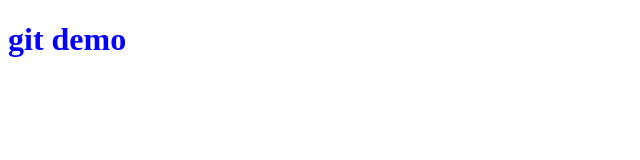
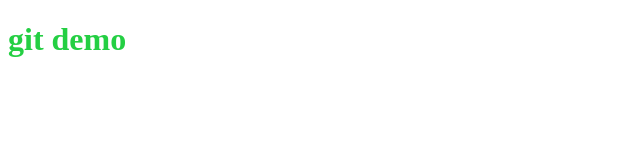
Before and after one commit to zairong/git-demo, a plain HTML site: page index.html in a window 1280 px wide. Shown: the whole page, without its empty margins (0-640 px from the left). Drawn offline with Linux system fonts and the light colour scheme.

Commit message:
change color

```diff
--- a/style.css
+++ b/style.css
@@ -1,3 +1,3 @@
 h1{
-  color: rgb(4, 0, 255);
+  color: rgb(36, 207, 67);
 }
```
